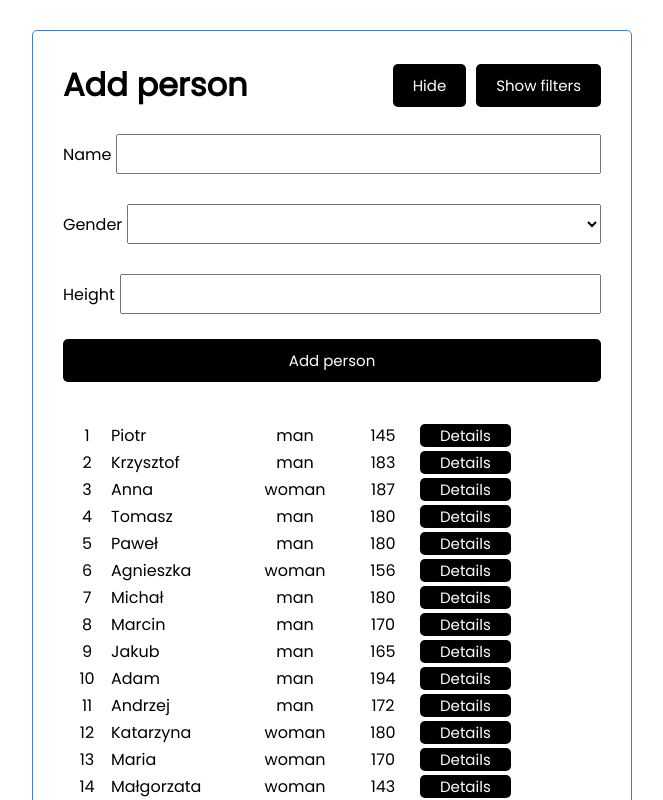
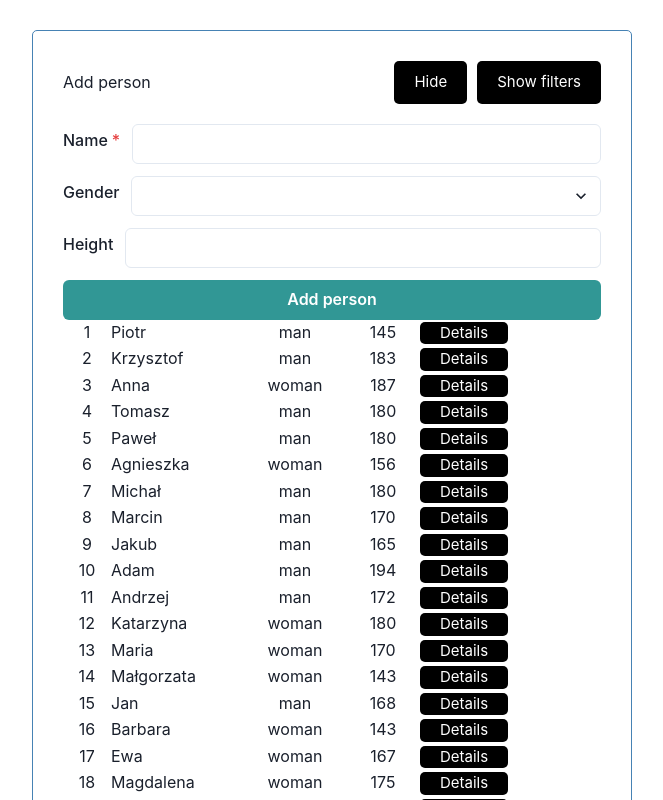
Before and after one commit to adrianczekaj/searcher, a React (Create React App) app: page / in a window 1280 px wide. Both pictures are taken after a click on the button "Add person". Shown: the top 800 px of the page, without its empty margins (308-971 px from the left). Built offline with nearby package versions, Linux system fonts and the light colour scheme; data requests are answered from the project's data file.

Commit message:
changed form style to adding person with using Chakra

```diff
--- a/package.json
+++ b/package.json
@@ -3,10 +3,14 @@
   "version": "0.1.0",
   "private": true,
   "dependencies": {
+    "@chakra-ui/react": "^2.2.4",
+    "@emotion/react": "^11.9.3",
+    "@emotion/styled": "^11.9.3",
     "@testing-library/jest-dom": "^5.16.4",
     "@testing-library/react": "^13.3.0",
     "@testing-library/user-event": "^13.5.0",
     "axios": "^0.27.2",
+    "framer-motion": "^6.5.1",
     "json-server": "^0.17.0",
     "prop-types": "^15.8.1",
     "react": "^18.2.0",
--- a/src/App.jsx
+++ b/src/App.jsx
@@ -1,4 +1,5 @@
 import React, { useState } from 'react';
+import { ChakraProvider } from '@chakra-ui/react';
 import { BrowserRouter as Router, Route, Routes } from 'react-router-dom';
 import PersonDetailsPage from './components/PersonDetailsPage';
 import MainPage from './components/MainPage';
@@ -43,6 +44,7 @@ function App() {
   };
 
   return (
+    <ChakraProvider>
       <Router>
         <div className="container">
           <Routes>
@@ -65,6 +67,7 @@ function App() {
           </Routes>
         </div>
       </Router>
+    </ChakraProvider>
   );
 }
 
--- a/src/components/AddPerson.jsx
+++ b/src/components/AddPerson.jsx
@@ -1,5 +1,6 @@
 import React, { useState, useEffect } from 'react';
 import axios from 'axios';
+import { Stack, FormControl, FormLabel, Input, Select, Button, Box } from '@chakra-ui/react';
 import PropTypes from 'prop-types';
 import useFetch from '../customHooks/useFetch';
 import Alert from './Alert';
@@ -58,37 +59,53 @@ function AddPerson() {
 
   return (
     <>
-      <form className="add-form" onSubmit={onSubmit}>
+      <Stack spacing={3} align="stretch">
         <Alert text={text} alertClasses={classShow} onAlert={onAlert} />
-        <div className="form-control">
-          <label htmlFor="personName">Name</label>
-          <input
+        <FormControl isRequired>
+          <Box display="flex" alignItems="center">
+            <FormLabel htmlFor="personName">Name</FormLabel>
+            <Input
               id="personName"
               type="text"
               name="name"
               value={person.name}
               onChange={onFormChange}
+              focusBorderColor="teal.500"
             />
-        </div>
-        <div className="form-control">
-          <label htmlFor="personGender">Gender</label>
-          <select id="personGender" name="gender" value={person.gender} onChange={onFormChange}>
+          </Box>
+        </FormControl>
+        <FormControl>
+          <Box display="flex" alignItems="center">
+            <FormLabel htmlFor="personGender">Gender</FormLabel>
+            <Select
+              id="personGender"
+              name="gender"
+              value={person.gender}
+              onChange={onFormChange}
+              focusBorderColor="teal.500"
+            >
               <option>&#32;</option>
               <option>woman</option>
               <option>man</option>
-          </select>
-        </div>
-        <div className="form-control">
-          <label htmlFor="personHeight">Height</label>
-          <input
+            </Select>
+          </Box>
+        </FormControl>
+        <FormControl>
+          <Box display="flex" alignItems="center">
+            <FormLabel htmlFor="personHeight">Height</FormLabel>
+            <Input
               type="text"
               name="height"
               value={person.height === 0 ? '' : person.height}
               onChange={onFormChange}
+              focusBorderColor="teal.500"
             />
-        </div>
-        <input className="btn btn-block" type="submit" value="Add person" />
-      </form>
+          </Box>
+        </FormControl>
+        <Button colorScheme="teal" onClick={onSubmit}>
+          Add person
+        </Button>
+      </Stack>
       <Persons persons={persons} />
     </>
   );
--- a/src/index.css
+++ b/src/index.css
@@ -79,43 +79,43 @@ body {
     width: 100%;
 }
 
-.add-form {
-    margin-bottom: 40px;
-}
+/*.add-form {*/
+/*    margin-bottom: 40px;*/
+/*}*/
 
-.form-control {
-    margin: 20px 0;
-    display: flex;
-    justify-content: space-between;
-}
+/*.form-control {*/
+/*    margin: 20px 0;*/
+/*    display: flex;*/
+/*    justify-content: space-between;*/
+/*}*/
 
-.form-control label {
-    margin: auto;
-}
+/*.form-control label {*/
+/*    margin: auto;*/
+/*}*/
 
-.form-control input,
-select {
-    width: 100%;
-    height: 40px;
-    margin: 5px 0 5px 5px;
-    padding: 3px 7px;
-    font-size: 17px;
-}
+/*.form-control input,*/
+/*select {*/
+/*    width: 100%;*/
+/*    height: 40px;*/
+/*    margin: 5px 0 5px 5px;*/
+/*    padding: 3px 7px;*/
+/*    font-size: 17px;*/
+/*}*/
 
-.form-control-check {
-    display: flex;
-    align-items: center;
-    justify-content: space-between;
-}
+/*.form-control-check {*/
+/*    display: flex;*/
+/*    align-items: center;*/
+/*    justify-content: space-between;*/
+/*}*/
 
-.form-control-check label {
-    flex: 1;
-}
+/*.form-control-check label {*/
+/*    flex: 1;*/
+/*}*/
 
-.form-control-check input {
-    flex: 2;
-    height: 20px;
-}
+/*.form-control-check input {*/
+/*    flex: 2;*/
+/*    height: 20px;*/
+/*}*/
 
 .person div {
     display: inline-block;
```
Also changed, not shown: 1 other file (tests, documents, lock files or other folders). Lines whose indentation alone changed are shown as unchanged.
